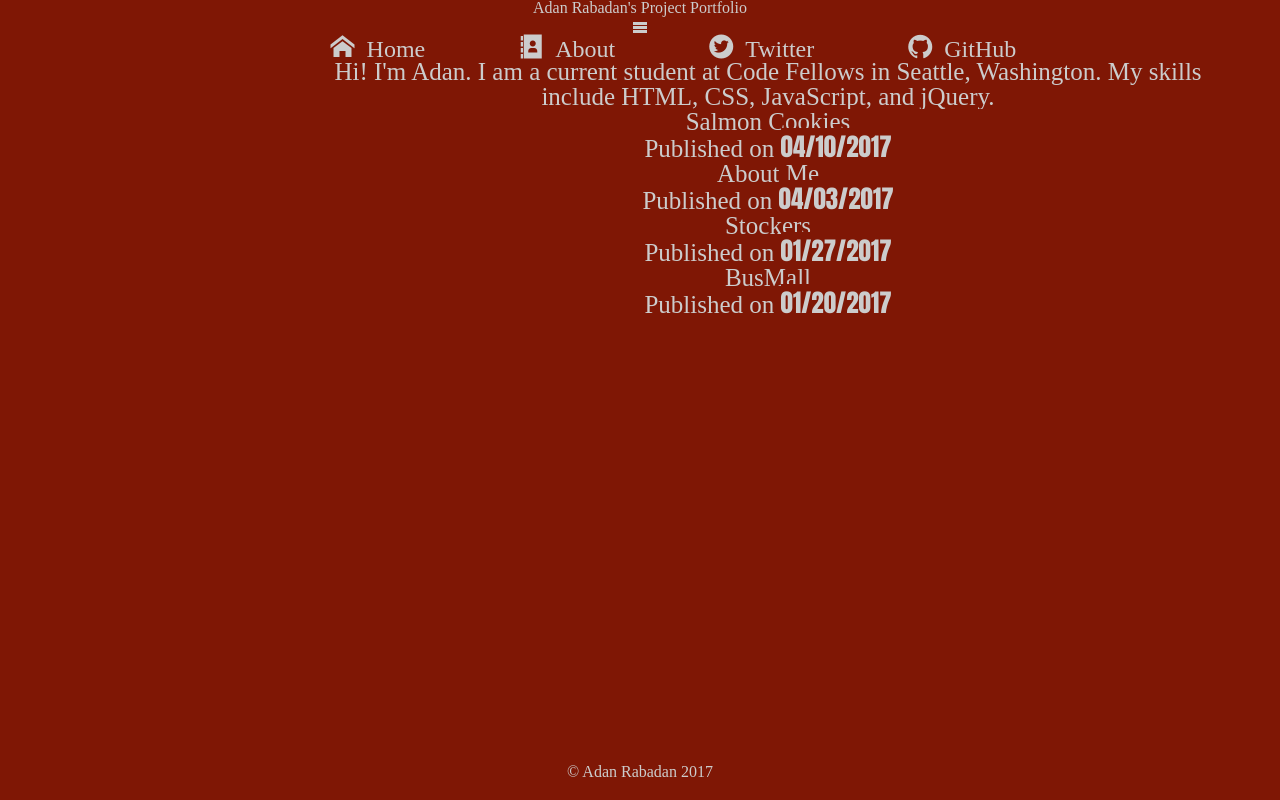
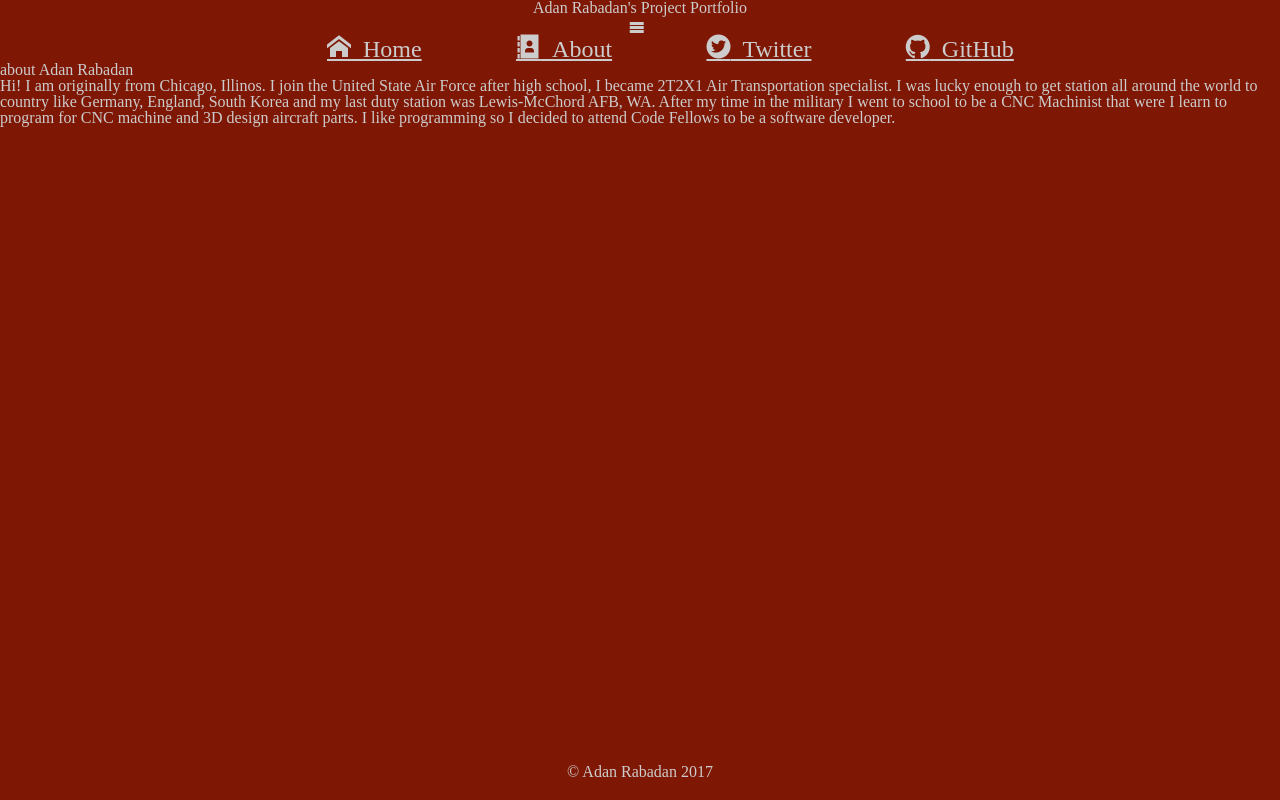
Before and after one commit to evilb4k4/Portfolio, a plain HTML site: page index.html in a window 1280 px wide. Both pictures are taken after a click on the link "About". Drawn offline with nearby package versions, Linux system fonts and the light colour scheme; files whose address does not match are found by name.

Commit message:
got the on click working

```diff
--- a/index.html
+++ b/index.html
@@ -15,11 +15,11 @@
     <div id="wrapper">
       <section id="header">
         <h1>Adan Rabadan's Project Portfolio</h1>
-        <div class='main-nav'>
-          <div class='icon-menu'>
+        <div>
+          <div class='main-nav icon-menu'>
            <ul>
-            <li><a href="#" class="icon-home"> Home</a></li>
-            <li><a href="#" class="icon-address-book"> About</a></li>
+            <li class="tab" data-content="project"><a href="#" class="icon-home"> Home</a></li>
+            <li class="tab" data-content="about"><a href="#" class="icon-address-book"> About</a></li>
             <li><a href="http://twitter.com/evilb4k4" target="_blank" class="icon-twitter3"> Twitter</a></li>
             <li><a href="https://github.com/evilb4k4" target="_blank" class="icon-github"> GitHub</a></li>
            </ul>
@@ -27,22 +27,26 @@
         </div>
       </section>
       <div>
-        <section id="content">
+        <section id="project" class="tab-content">
         <div id="welcome-message">
           <p>Hi! I'm Adan. I am a current student at Code Fellows in Seattle, Washington. My skills include HTML, CSS, JavaScript, and jQuery.</p>
         </div>
         <section id="projectPlaceholder">
            <article class="template" data-category="cat">
-             <!-- <header> -->
                <h1 class="title">Title of project</h1>
                <div class="templateContent">
                  Published on <date class="deploy">deployDate. Last updated on <date class="updated">lastUpdated. <p class="projectDescription">Description.</p> Check it out <a class="projectLink" href="">here!</a>
                  <img class="screenshot"/>
                </div>
-             <!-- </header> -->
            </article>
          </section>
          </section>
+         <section id="about" class="tab-content">
+          <header>
+            about Adan Rabadan
+          </header>
+          <p>Hi! I am originally from Chicago, Illinos. I join the United State Air Force after high school, I became 2T2X1 Air Transportation specialist. I was lucky enough to get station all around the world to country like Germany, England, South Korea and my last duty station was Lewis-McChord AFB, WA. After my time in the military I went to school to be a CNC Machinist that were I learn to program for CNC machine and 3D design aircraft parts. I like programming so I decided to attend Code Fellows to be a software developer.</p>
+        </section>
       </div>
       <div id="footer">
         <p>&copy Adan Rabadan 2017</p>
@@ -53,6 +57,7 @@
     integrity="sha256-hwg4gsxgFZhOsEEamdOYGBf13FyQuiTwlAQgxVSNgt4="
     crossorigin="anonymous"></script>
     <script src="script/projectsContent.js"></script>
+    <script src="script/projectView.js"></script>
     <script src="script/app.js"></script>
   </body>
   </html>
--- a/script/projectView.js
+++ b/script/projectView.js
@@ -7,7 +7,7 @@ projectView.mainNav = function() {
     $('.tab-content').hide();
     $('#' + $(this).data('content')).show();
   });
-  $('.main-navigation .tab:first').click();
+  $('.main-nav .tab:first').click();
 };
 
 projectView.mainNav();
--- a/styles/base.css
+++ b/styles/base.css
@@ -29,6 +29,6 @@ h1 {
   display: none;
 }
 #about-page header {
-  font-size: 40px;
+  font-size: 15px;
   text-align: center;
 }
```
